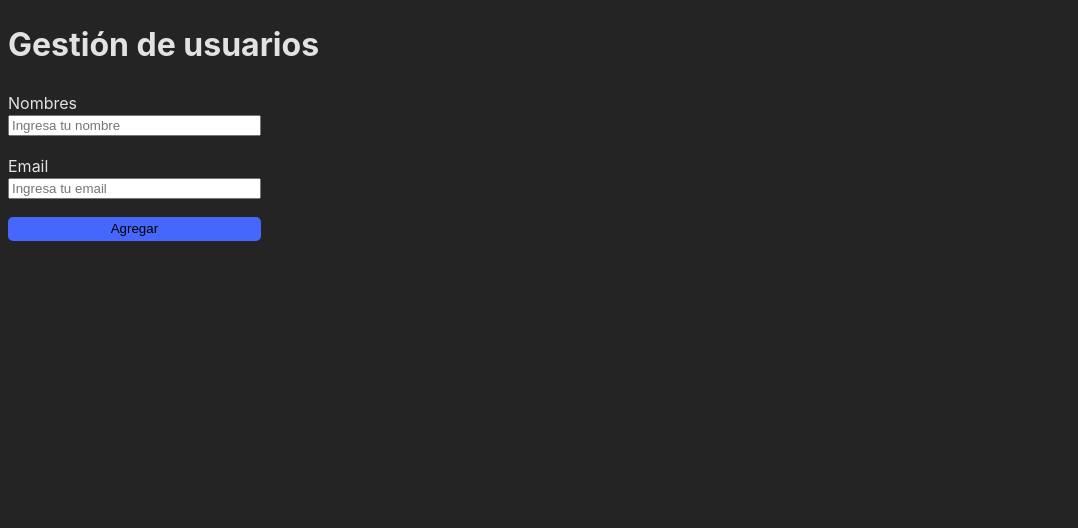
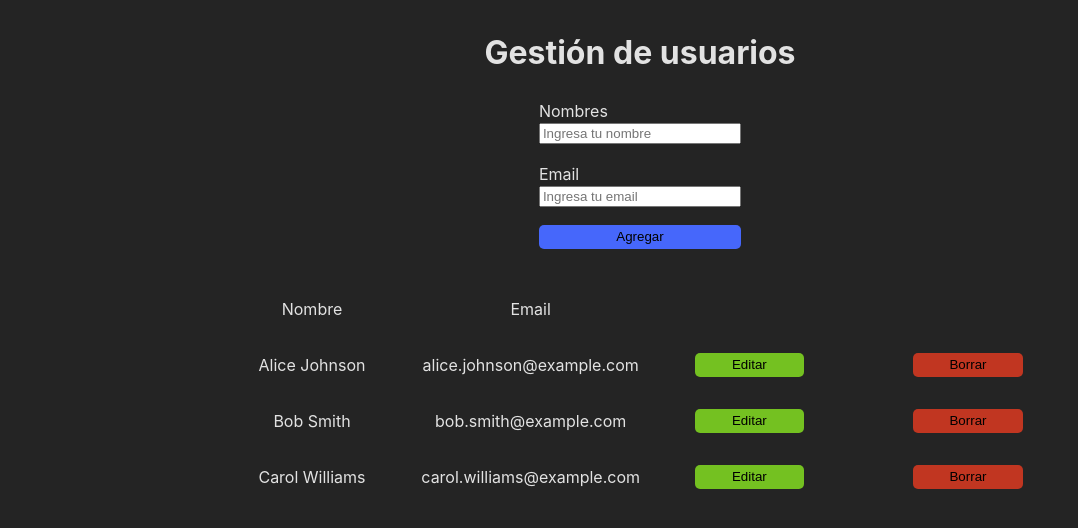
Before and after one commit to DiegoDiazVi/user-management, a React (Vite) app: page / in a window 1280 px wide. Shown: the top 528 px of the page, without its empty margins (0-1078 px from the left). Built offline with nearby package versions, Linux system fonts and the light colour scheme.

Commit message:
feat: Update App.jsx to include UserList component and import App.css

```diff
--- /dev/null
+++ b/src/App.css
@@ -0,0 +1,7 @@
+main{
+  width: 80%;
+  margin: 0 auto;
+  display: flex;
+  flex-direction: column;
+  align-items: center;
+}
--- a/src/App.jsx
+++ b/src/App.jsx
@@ -1,5 +1,7 @@
 import AddUserForm from "./components/AddUserForm/AddUserForm.jsx";
+import UserList from "./components/UserList/UserList.jsx";
 import UserProvider from "./context/UsersContext";
+import './App.css'
 
 function App() {
   return (
@@ -7,6 +9,7 @@ function App() {
       <h1>Gestión de usuarios</h1>
       <UserProvider>
         <AddUserForm/>
+        <UserList/>
       </UserProvider>
     </main>
   )
```
